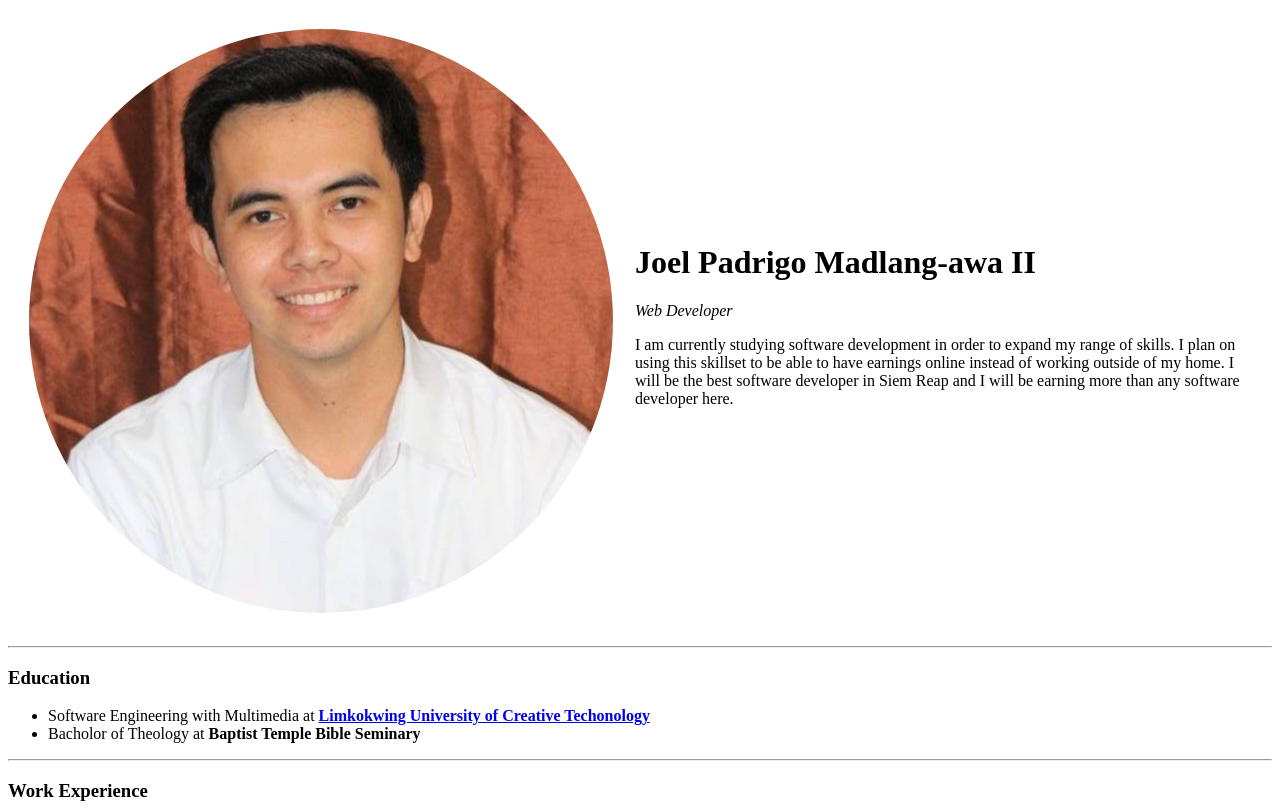
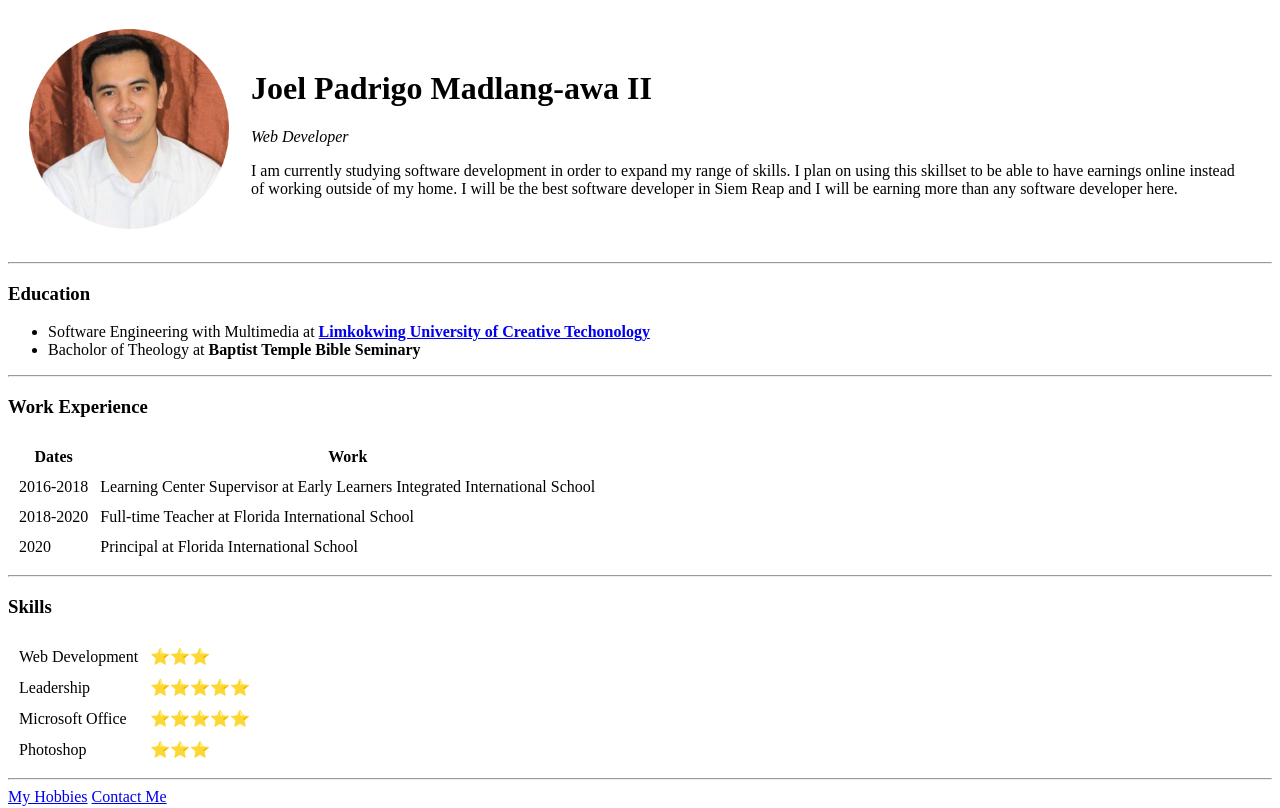
Before and after one commit to joelmadlangawaii/cv, a plain HTML site: page index.html in a window 1280 px wide. Shown: the top 808 px of the page. Drawn offline with Linux system fonts and the light colour scheme.

Commit message:
Updated Homepage for my photo

```diff
--- a/index.html
+++ b/index.html
@@ -10,7 +10,7 @@
 <body>
   <table cellspacing="20">
     <tr>
-      <td><img src="images/jong.png" alt="Joel II's profile"></td>
+      <td><img src="images/jong.png" alt="Joel II's profile" width="200" height="200"></td>
       <td>
         <h1>Joel Padrigo Madlang-awa II</h1>
         <p><em>Web Developer</em></p>
```
